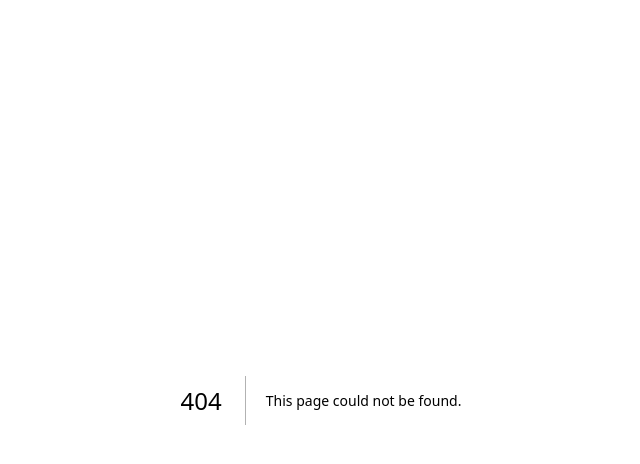
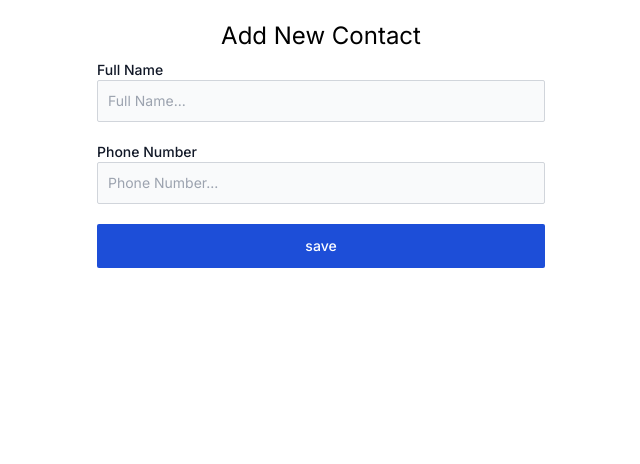
Before and after one commit to IRTIDEATH/irti-crudpage, a Next.js app: page /contacts/create in a window 1280 px wide. Before the commit this address had no page. Shown: the top 464 px of the page, without its empty margins (319-959 px from the left). Built offline with nearby package versions, Linux system fonts and the light colour scheme.

Commit message:
upd: create createcontact page and create 2 more button

```diff
--- /dev/null
+++ b/src/app/contacts/create/page.tsx
@@ -0,0 +1,14 @@
+import CreateForm from "@/components/create-form"
+
+const CreateContactPage = () => {
+    return (
+        <div className="max-w-md mx-auto mt-5">
+            <h1 className="text-2xl text-center mb-2">
+                Add New Contact
+            </h1>
+            <CreateForm/>
+        </div>
+    )
+}
+
+export default CreateContactPage
--- a/src/app/contacts/page.tsx
+++ b/src/app/contacts/page.tsx
@@ -1,4 +1,4 @@
-import CreateButton from "@/components/button"
+import { CreateButton } from "@/components/button"
 import ContactTable from "@/components/contact-table"
 import Search from "@/components/search"
 
--- a/src/components/button.tsx
+++ b/src/components/button.tsx
@@ -1,7 +1,7 @@
 import Link from "next/link"
-import { IoAddSharp } from "react-icons/io5"
+import { IoAddSharp, IoPencil, IoTrashOutline } from "react-icons/io5"
 
-const CreateButton = () => {
+export const CreateButton = () => {
   return (
     <Link href="/contacts/create"
         className="inline-flex items-center space-x-1 text-white bg-blue-700
@@ -13,4 +13,24 @@
   )
 }
 
-export default CreateButton
+
+export const EditButton = () => {
+  return (
+    <Link href="/contacts/create"
+        className="rounded-sm borde p-1 hover:bg-gray-100"
+    >
+        <IoPencil size={20}/>
+    </Link>
+  )
+}
+
+
+export const DeleteButton = () => {
+  return (
+    <button
+        className="rounded-sm borde p-1 hover:bg-gray-100"
+    >
+        <IoTrashOutline size={20}/>
+    </button>
+  )
+}
--- a/src/components/contact-table.tsx
+++ b/src/components/contact-table.tsx
@@ -1,5 +1,6 @@
 import { getContacts } from "@/lib/data"
 import { formatDate } from "@/lib/utils"
+import { DeleteButton, EditButton } from "./button"
 
 const ContactTable = async () => {
     const contacts = await getContacts()
@@ -21,7 +22,10 @@
                     <td className="py-3 px-6">{contact.name}</td>
                     <td className="py-3 px-6">{contact.phone}</td>
                     <td className="py-3 px-6">{formatDate(contact.createdAt.toString())}</td>
-                    <td></td>
+                    <td className="flex justify-center gap-1 py-3">
+                        <EditButton />
+                        <DeleteButton />
+                    </td>
                 </tr>
             ))}
         </tbody>
--- /dev/null
+++ b/src/components/create-form.tsx
@@ -0,0 +1,45 @@
+
+
+const CreateForm = () => {
+
+  return (
+    <div>
+      <form>
+        <div className="mb-5">
+          <label
+            htmlFor="name"
+            className="block text-sm font-medium text-gray-900"
+          >
+            Full Name
+          </label>
+          <input
+            type="text"
+            name="name"
+            id="name"
+            className="bg-gray-50 border border-gray-300 text-gray-900 text-sm rounded-sm focus:ring-blue-500 focus:border-blue-500 block w-full p-2.5"
+            placeholder="Full Name..."
+          />
+        </div>
+        <div className="mb-5">
+          <label
+            htmlFor="phone"
+            className="block text-sm font-medium text-gray-900"
+          >
+            Phone Number
+          </label>
+          <input
+            type="text"
+            name="phone"
+            id="phone"
+            className="bg-gray-50 border border-gray-300 text-gray-900 text-sm rounded-sm focus:ring-blue-500 focus:border-blue-500 block w-full p-2.5"
+            placeholder="Phone Number..."
+          />
+        </div>
+
+        <button type="submit" className="text-white bg-blue-700 hover:bg-blue-800 font-medium rounded-sm text-sm w-full px-5 py-3 text-center">save</button>
+      </form>
+    </div>
+  );
+};
+
+export default CreateForm;
--- /dev/null
+++ b/src/lib/actions.ts
@@ -0,0 +1 @@
+// lanjut 40:55
```
